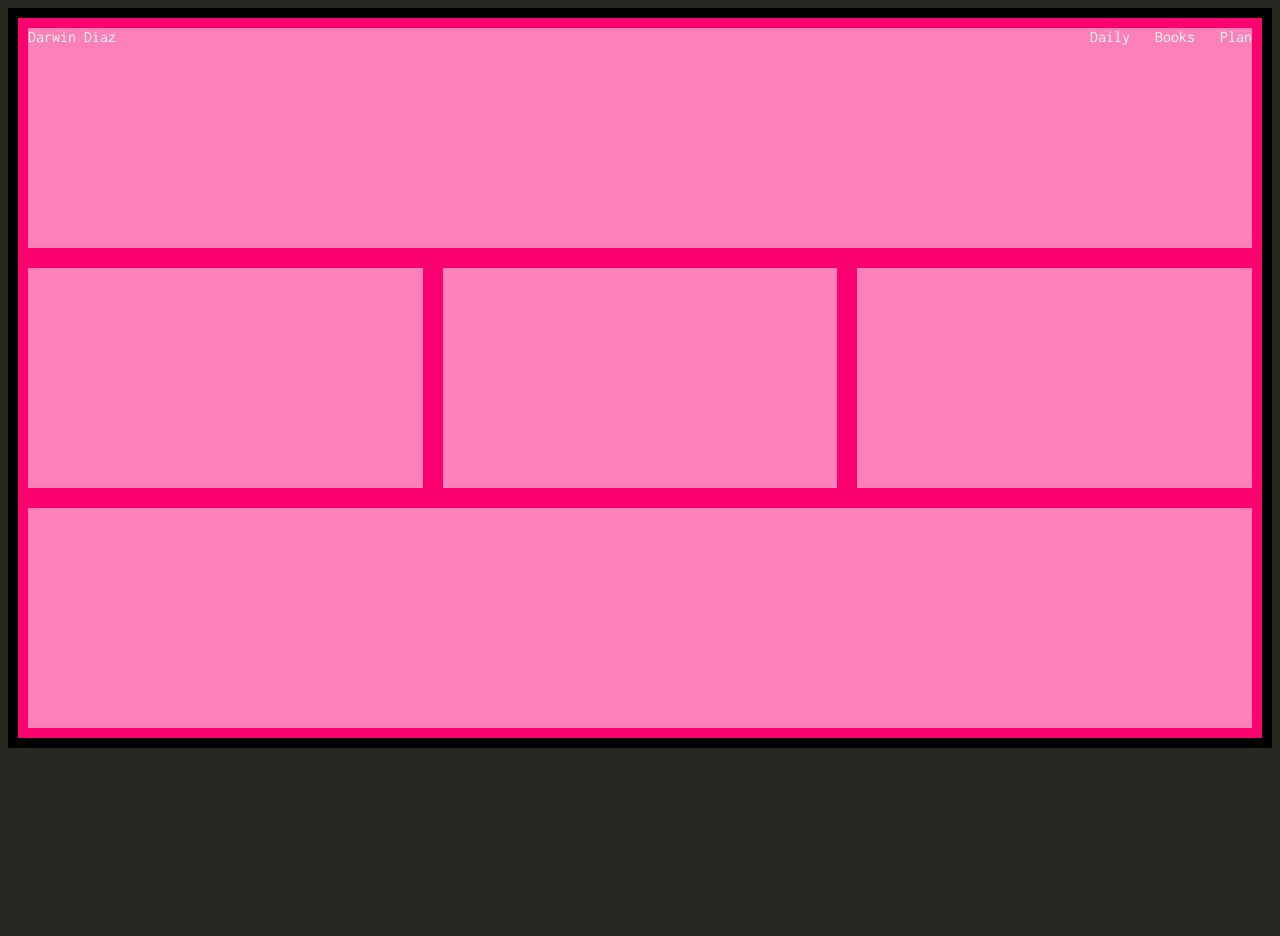
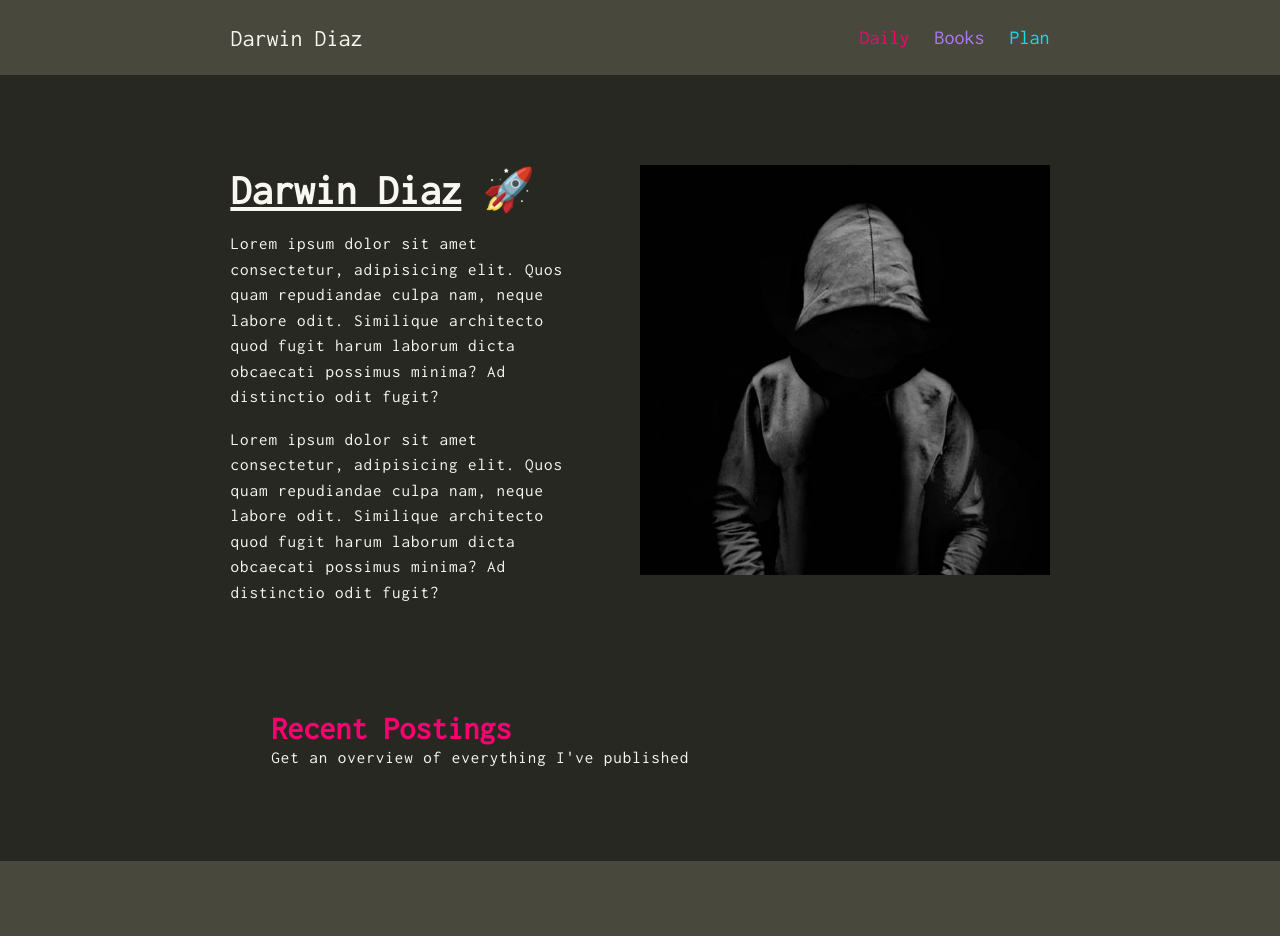
Before and after one commit to darwin-dev-diaz/personal-site, a plain HTML site: page index.html in a window 1280 px wide. Before the commit the page ends 800 px from the top, so only its background shows below. Drawn offline with Linux system fonts and the light colour scheme.

Commit message:
Start recreating figma desgin

```diff
--- a/index.html
+++ b/index.html
@@ -11,6 +11,8 @@
     <title>Home X Darwin Diaz</title>
   </head>
   <body>
+    <!-- HEADER -->
+    <div class="header-left"></div>
     <div class="header">
       <a class="logo">Darwin Diaz</a>
       <div class="links">
@@ -19,10 +21,46 @@
         <span class="plan-link">Plan</span>
       </div>
     </div>
+    <div class="header-right"></div>
 
-    <div class="side-left"></div>
-    <div class="main-content"></div>
-    <div class="side-right"></div>
+    <!-- CONTENT -->
+    <div class="main-content">
+      <div class="hero">
+        <div class="hero-right">
+          <h1><span>Darwin Diaz</span> 🚀</h1>
+          <p class="body-text">
+            Lorem ipsum dolor sit amet consectetur, adipisicing elit. Quos quam
+            repudiandae culpa nam, neque labore odit. Similique architecto quod
+            fugit harum laborum dicta obcaecati possimus minima? Ad distinctio
+            odit fugit?
+          </p>
+          <p class="body-text">
+            Lorem ipsum dolor sit amet consectetur, adipisicing elit. Quos quam
+            repudiandae culpa nam, neque labore odit. Similique architecto quod
+            fugit harum laborum dicta obcaecati possimus minima? Ad distinctio
+            odit fugit?
+          </p>
+        </div>
+        <div class="hero-right">
+          <img src="images/test-pfp.jpg" alt="An image of Darwin Diaz" />
+        </div>
+      </div>
+
+      <div class="activity-feed">
+        <div class="activity-header">
+          <div class="activity-header-right">
+            <h2>Recent Postings</h2>
+            <div class="body-text">Get an overview of everything I've published</div>
+          </div>
+          <div class="activity-header-left"></div>
+        </div>
+        <div class="activity-content"></div>
+      </div>
+    </div>
+
+    <!-- FOOTER -->
+    <div class="footer-left"></div>
     <div class="footer"></div>
+    <div class="footer-right"></div>
   </body>
 </html>
--- a/style.css
+++ b/style.css
@@ -10,51 +10,130 @@
     --mon-white: #F8F8F1;
 }
 
+/* width */
+::-webkit-scrollbar {
+    width: 10px;
+  }
+
+  /* Track */
+  ::-webkit-scrollbar-track {
+    background: var(--mon-black);
+  }
+
+  /* Handle */
+  ::-webkit-scrollbar-thumb {
+    background: var(--mon-grey);
+  }
+
+  /* Handle on hover */
+  ::-webkit-scrollbar-thumb:hover {
+    background: #555;
+  }
+
+html,
+body{
+    padding: 0;
+    margin: 0;
+}
 body{
     background-color: var(--mon-black);
-    border: 10px solid black;
     color: var(--mon-white);
     font-family: 'Inconsolata';
 
     display: grid;
-    grid-template-columns: repeat(3, 1fr);
-    grid-template-rows: repeat(3, 1fr);
+    grid-template-rows: 75px 1fr 75px;
+    grid-template-columns: 18fr 64fr 18fr;
     grid-template-areas:
-        'header header header'
+        'header-left header header-right'
         'side-left main side-right'
-        'footer footer footer'
+        'footer-left footer footer-right'
     ;
-
-    height: 90vh;
+    grid-row-gap: 90px;
+/* temp */
 }
 
+.header-left,
+.header-right,
 .header,
-.side-left,
-.side-right,
-.main-content,
-.footer{
-    background-color: #fe80b8;
-    border: 10px solid var(--mon-red);
+.footer,
+.footer-left,
+.footer-right{
+    background-color: var(--mon-grey);
 }
 .header{
     grid-area: header;
     display: flex;
     justify-content: space-between;
+    align-items: center;
 }
-.side-left{
-    grid-area: side-left;
-}
-.main-content{
-    grid-area: main;
-}
-.side-left{
-    grid-area: side-right;
-}
-.footer{
-    grid-area: footer;
+.logo{
+    font-size: 24px
 }
 
 .links{
     display: flex;
     gap: 25px;
+    font-size: 20px;
 }
+.daily-link{
+    color: var(--mon-red);
+}
+.books-link{
+    color: var(--mon-purple);
+}
+.plan-link{
+    color: var(--mon-blue);
+}
+/* CONTENT */
+.body-text{
+    letter-spacing: 1px;
+    line-height: 150%;
+    font-size: 17px;
+}
+.main-content{
+    grid-area: main;
+    display: flex;
+    flex-direction: column;
+    justify-content: center;
+    align-items: center;
+    gap: 90px;
+}
+.hero{
+    display: flex;
+    justify-content: space-between;
+}
+.hero-right > h1 > span{
+    text-decoration: underline;
+}
+.hero-right > h1{
+    font-size: 42px;
+    margin: 0px;
+}
+.hero-right > p{
+    width: 85%;
+}
+.hero-right{
+    width: 50%;
+}
+.hero-right > img{
+    width: 100%;
+}
+.activity-feed{
+    width: 90%;
+}
+.activity-header-right > h2{
+    color: var(--mon-red);
+    font-size: 32px;
+    margin: 0;
+}
+
+/* FOOTER */
+.footer{
+    grid-area: footer;
+}
+.footer-left{
+    grid-area: footer-left;
+}
+.footer-right{
+    grid-area: footer-right;
+}
```
Also changed, not shown: images/test-pfp.jpg (added).
